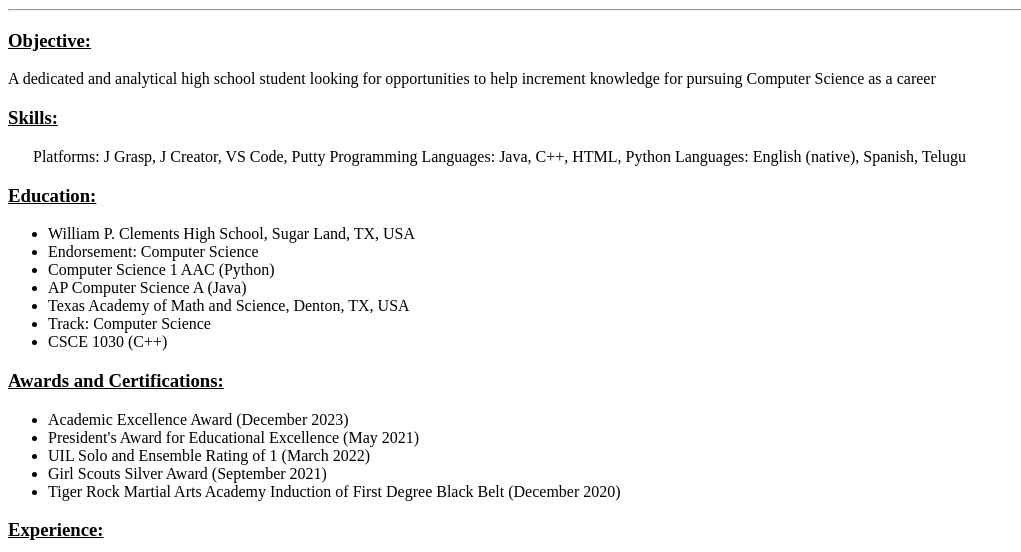
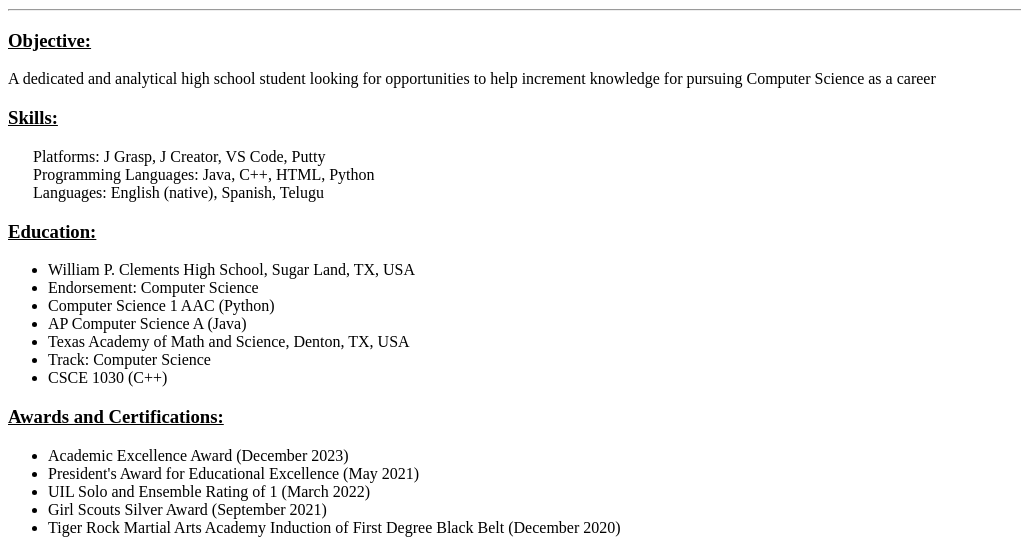
Before and after one commit to SujanaaM/html_portfolio.github.io, a plain HTML site: page index.html in a window 1280 px wide. Shown: the part 238-790 px from the top of the page, without its empty margins (0-1021 px from the left). Drawn offline with Linux system fonts and the light colour scheme.

Commit message:
Update index.html

```diff
--- a/index.html
+++ b/index.html
@@ -21,9 +21,9 @@
 
     <h3><u>Skills:</u></h3>
     <p style ="margin-left: 25px;">
-            Platforms: J Grasp, J Creator, VS Code, Putty
-            Programming Languages: Java, C++, HTML, Python
-            Languages: English (native), Spanish, Telugu
+            Platforms: J Grasp, J Creator, VS Code, Putty <br>
+            Programming Languages: Java, C++, HTML, Python <br>
+            Languages: English (native), Spanish, Telugu <br>
     </p>
 
     <h3><u>Education:</u></h3>
```
